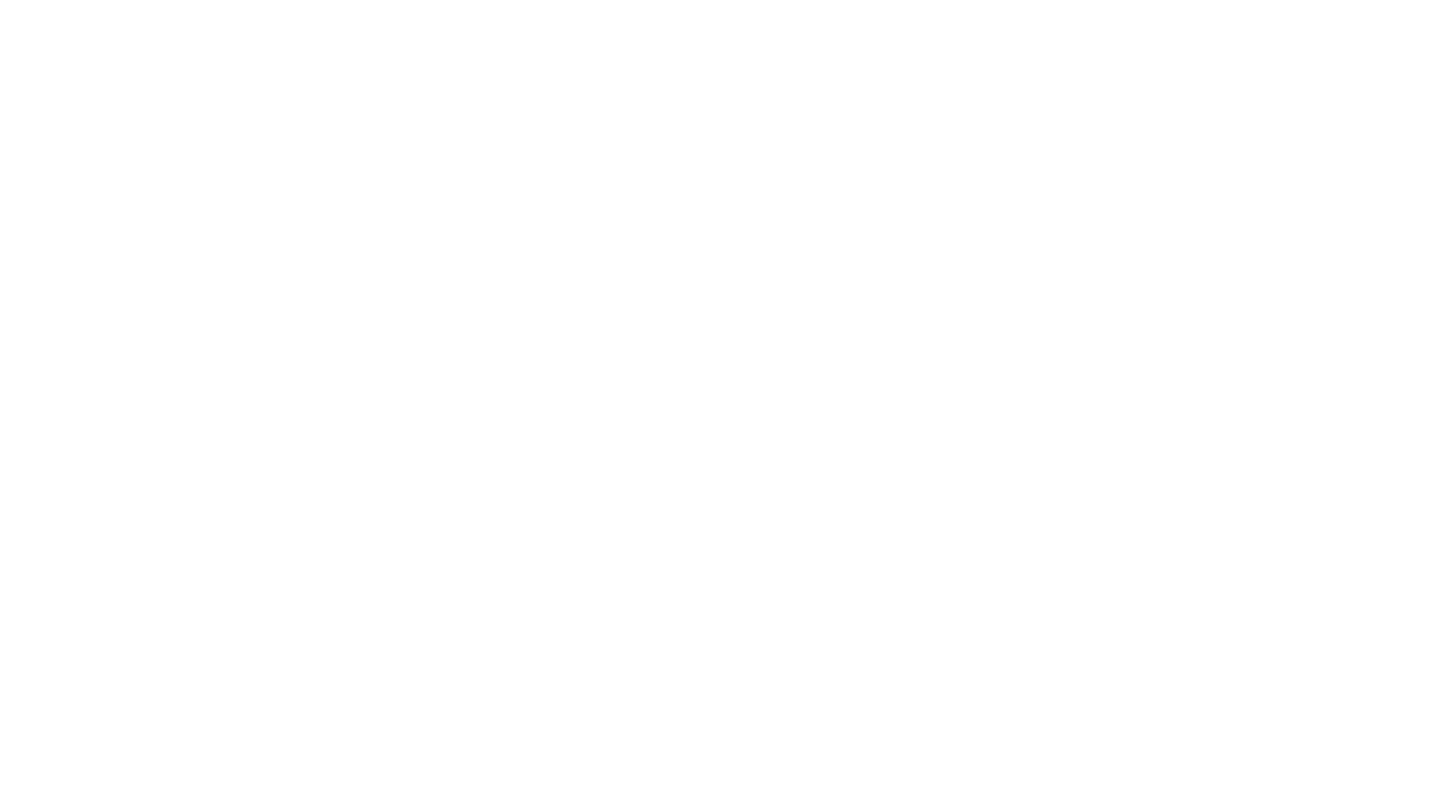
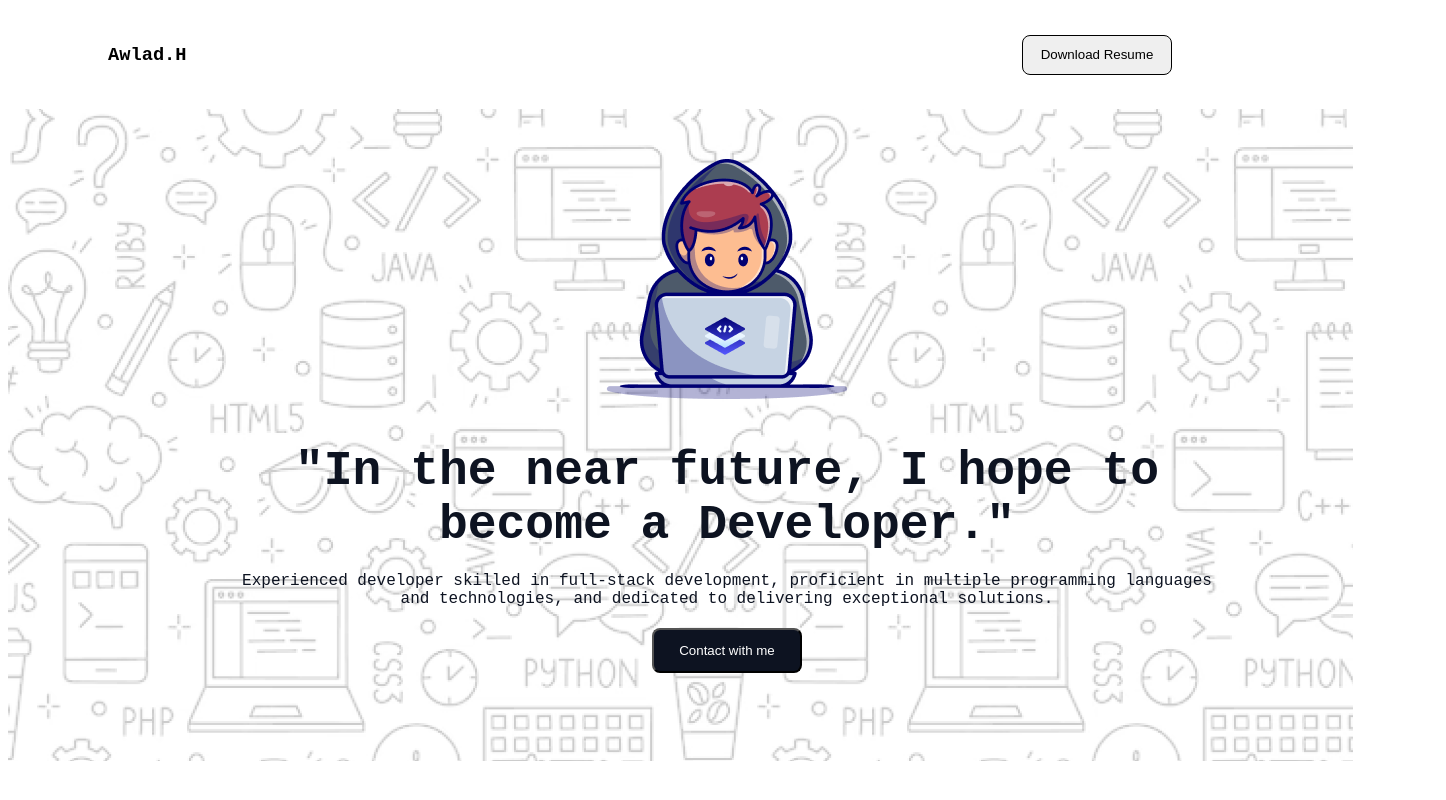
Before and after one commit to lutfulhoque2/My-Resume, a plain HTML site: page index.html in a window 1280 px wide. Shown: the whole page, 1446 px wide, since content can reach past the window. Drawn offline with Linux system fonts and the light colour scheme; a web font is replaced by a local one.

Commit message:
Add navigation menu and design banner for good using experience.

```diff
--- a/index.html
+++ b/index.html
@@ -8,6 +8,26 @@
     <link rel="stylesheet" href="styles/style.css">
 </head>
 <body>
+    <header>
+        <nav>
+            <h3><a href="http://">Awlad.H</a></h3>
+            <button class="Download-btn">Download Resume</button>
+        </nav>
+        <section class="banner">
+            <div class="banner-content">
+                <img src="assets/Group.png" alt="">
+                <h1 class="banner-title dark-01">"In the near future, I hope to
+                    become a Developer."</h1>
+                <p class="banner-description dark-01">Experienced developer skilled in full-stack development, proficient in multiple programming languages and technologies, and dedicated to delivering exceptional solutions.</p>
+                <button class="banner-btn">Contact with me</button>
+            </div>
+        </section>
+    </header>
+    <main>
 
+    </main>
+    <footer>
+
+    </footer>
 </body>
 </html>
--- a/styles/style.css
+++ b/styles/style.css
@@ -0,0 +1,67 @@
+@import url('https://fonts.googleapis.com/css2?family=Azeret+Mono:ital,wght@0,100..900;1,100..900&display=swap');
+/* font-family: "Azeret Mono", monospace; */
+x
+*{
+    margin: 0;
+}
+
+.dark-01{
+    color: #0D1321;
+}
+
+header{
+    font-family: "Azeret Mono", monospace;
+}
+
+nav{
+    display: flex;
+    justify-content: space-between;
+    align-items: center;
+    margin: 25px 100px;
+}
+
+nav h3 a{
+    text-decoration: none;
+    color: black;
+}
+
+.Download-btn{
+    width: 150px;
+    height: 40px;
+    border-radius: 8px;
+    border: 1px solid black;
+}
+.banner{
+    background-image: url(../assets/Hero-bg.png);
+    justify-content: center;
+    width: 1345px;
+    height: 652px;
+}
+
+.banner-content{
+    width: 998px;
+    text-align: center;
+    align-items: center;
+    padding: 50px 220px;
+
+}
+
+.banner-title{
+    font-size: 48px;
+    font-weight: 800;
+    margin-bottom: 20px;
+}
+
+.banner-description{
+    font-size: 16px;
+    margin-bottom: 20px;
+}
+
+.banner-btn{
+    width: 150px;
+    height: 45px;
+    padding: 5px;
+    background-color: #0D1321;
+    color: #FFFFFF;
+    border-radius: 8px ;
+}
```
